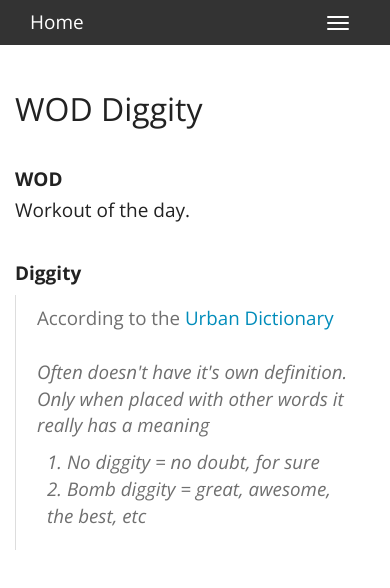
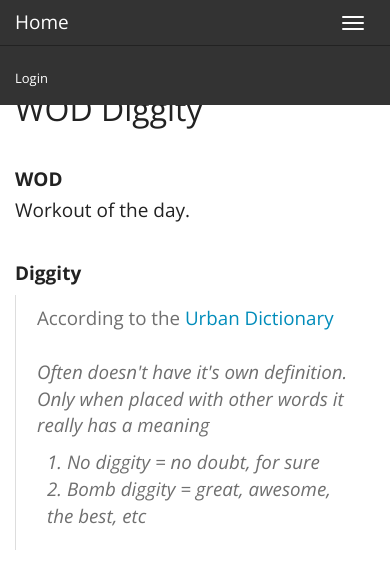
Before and after one commit to mashlan/woddiggity, a website: page public/index.html in a window 390 px wide. Both pictures are taken after a click on the button "Toggle navigation". Drawn offline with nearby package versions, Linux system fonts and the light colour scheme.

Commit message:
updates to menu and index pages for mobile devices

```diff
--- a/public/index.html
+++ b/public/index.html
@@ -19,18 +19,19 @@
 
 </head>
     <body>
-        <div class="container-fluid">
         <nav class="navbar navbar-fixed-top navbar-default" role="navigation">
             <div class="container-fluid">
-                    <button class="navbar-toggle" type="button" data-toggle="collapse" data-target="diggity-navbar-collapse-1">
+                <div class="navbar-header">
+                    <button class="navbar-toggle" type="button" data-toggle="collapse" data-target="#diggity-collapse-1">
                         <span class="sr-only">Toggle navigation</span>
                         <span class="icon-bar"></span>
                         <span class="icon-bar"></span>
                         <span class="icon-bar"></span>
                     </button>
                     <a class="navbar-brand" href="#">Home</a>
+                </div>
 
-                    <div class="collapse navbar-collapse" id="diggity-navbar-collapse-1">
+                <div class="collapse navbar-collapse" id="diggity-collapse-1">
                     <ul class="nav navbar-nav">
                         <li><a ng-show="isAuthenticated" href="#/WOD">WOD</a></li>
                         <li><a ng-show="isAuthenticated" href="#/workouts">Workouts</a></li>
@@ -62,7 +63,6 @@
                 </div>
             </div>
         </nav>
-        </div>
 
         <div class="container-fluid">
             <div ng-view></div>
```
Lines whose indentation alone changed are shown as unchanged.
